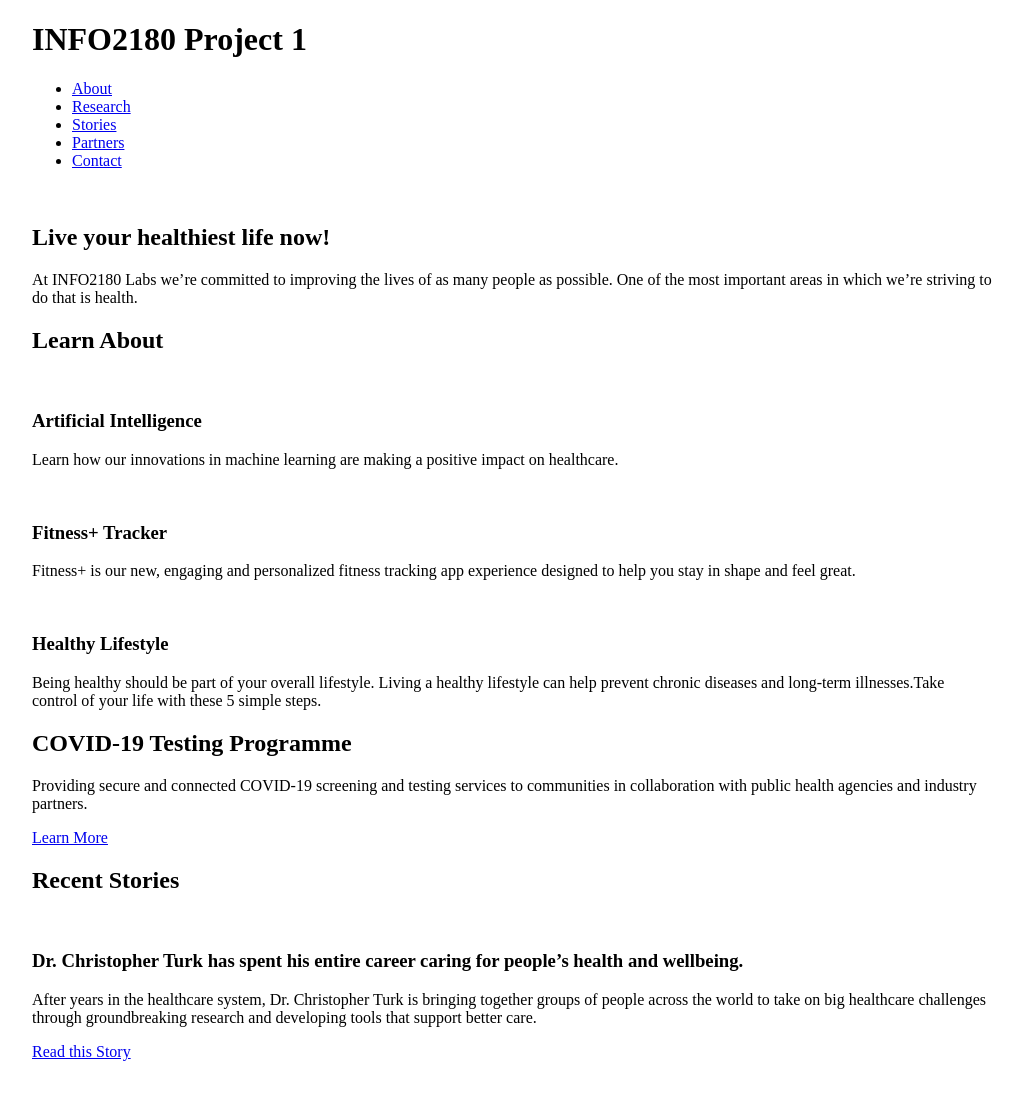
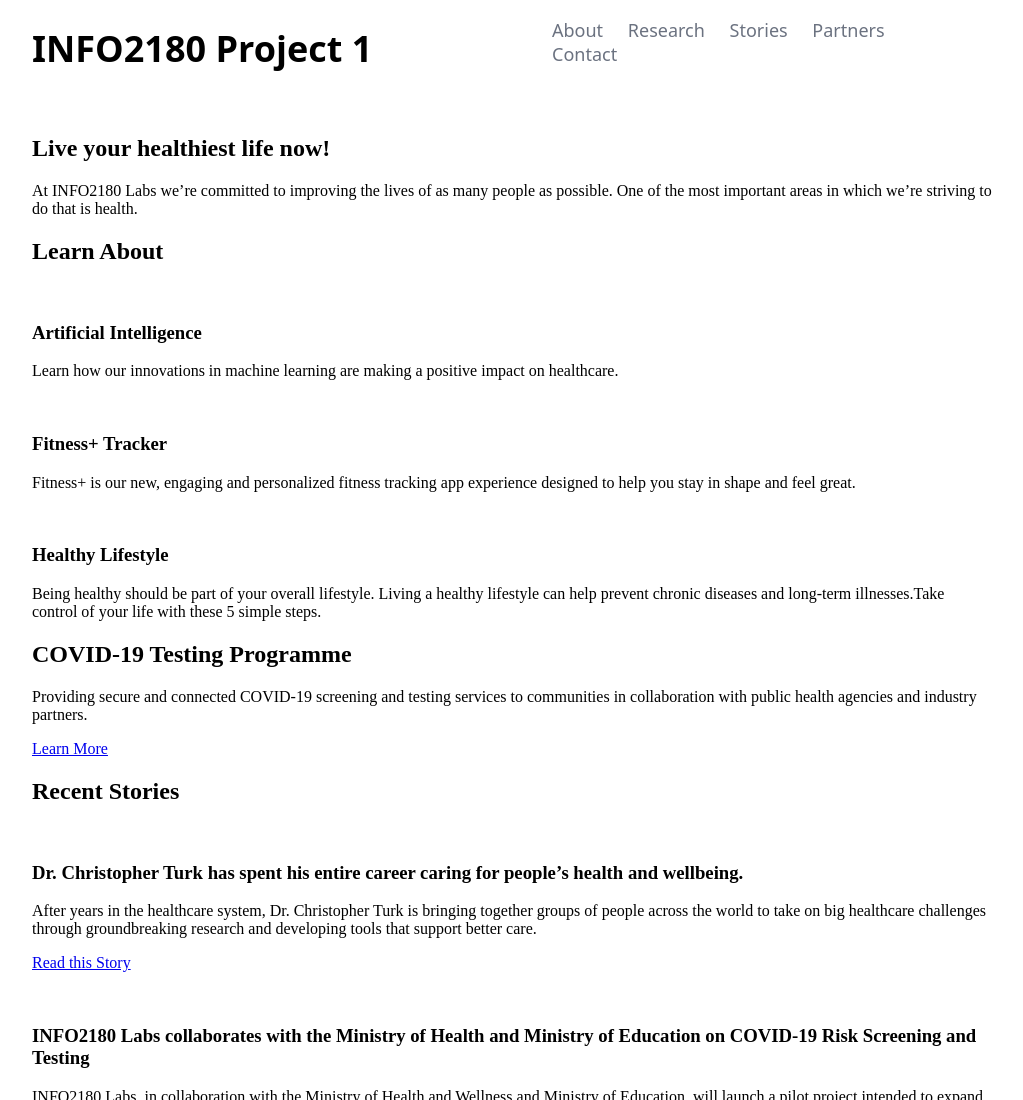
Before and after one commit to Suspenx/info2180-project1, a plain HTML site: page index.html in a window 1280 px wide. Shown: the top 1100 px of the page, without its empty margins (128-1151 px from the left). Drawn offline with Linux system fonts and the light colour scheme.

Commit message:
Styled Header

```diff
--- a/styles.css
+++ b/styles.css
@@ -9,3 +9,34 @@ body {
     max-width: 960px;
     width: 100%;
 }
+
+header {
+    font-family: system-ui, -apple-system, BlinkMacSystemFont, 'Segoe UI', Roboto, Oxygen, Ubuntu, Cantarell, 'Open Sans', 'Helvetica Neue', sans-serif;
+    font-size: 18px;
+    background-color: white;
+}
+
+header div.container{
+    display: grid;
+    grid-template-columns: 1fr 1fr;
+    grid-template-rows: 1fr;
+}
+
+.container nav{
+    grid-column: 2;
+}
+
+.container nav a{
+    text-decoration: none;
+    color: #6b7280;
+    transition:color .2s;
+}
+
+.container nav a:hover{
+    color: #5A67D8;
+}
+
+.container li{
+    display: inline;
+    margin-right: 20px;
+}
```
